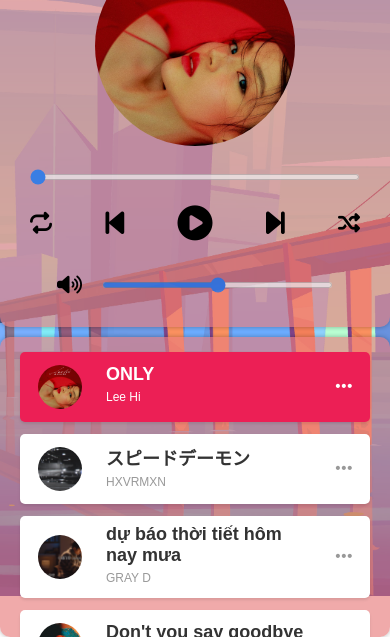
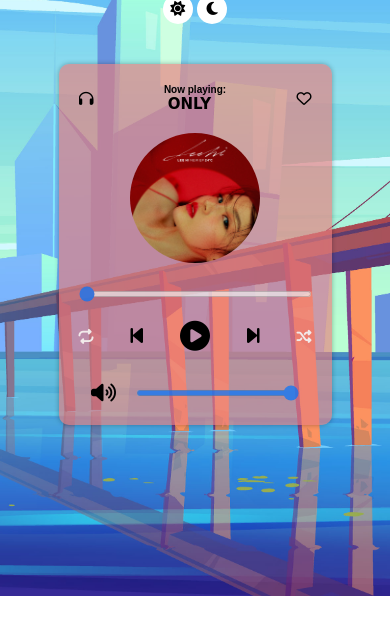
Before and after one commit to duongthanhnam24/liFeissound, a plain HTML site: page index.html in a window 390 px wide. Shown: the part 248-885 px from the top of the page. After the commit the page ends 844 px from the top, so only its background shows below. Drawn offline with Linux system fonts and the light colour scheme.

Commit message:
inphone2

```diff
--- a/index.html
+++ b/index.html
@@ -7,6 +7,7 @@
     <title>Music player N</title>
     <link rel="stylesheet" href="./fontawesome-free-6.4.0-web/css/all.min.css">
     <link rel="stylesheet" href="./main.css">
+    <link rel="stylesheet" href="./phone.css">
 
 </head>
 <body>
@@ -27,18 +28,18 @@
             <div class="dashboard background">
                 <!-- tình trạng pháy -->
                 <div class="status-music flex">
-                    <!-- <div class="headphone">
+                    <div class="headphone displaynone">
                         <i class="fa-solid fa-headphones"></i>
-                    </div> -->
+                    </div>
 
                     <div class="text-status text-align">
                         <h4>Now playing:</h4>
                         <h2>String 57th & 9th</h2>
                     </div>
 
-                    <!-- <div class="heart">
+                    <div class="heart displaynone">
                         <i class="fa-solid fa-heart" style="font-weight: normal;"></i>
-                    </div> -->
+                    </div>
                 </div>
                 <!-- cd -->
                 <div class="cd-music">
@@ -73,11 +74,12 @@
 
                     <div class="change-volum">
                         <div class="icon-volum">
+
                             <i class="fa-volum fa-solid fa-volume-high"></i>
                         </div>
 
                         <div class="volum-input">
-                            <input type="range" min="0" max="100" step="1" class="volum-progress">
+                            <input type="range" min="0" max="100" step="1" class="volum-progress" value="100">
                         </div>
                     </div>
             </div>
--- a/main.css
+++ b/main.css
@@ -7,6 +7,10 @@
     padding: 0;
     margin: 0;
     box-sizing: border-box;
+}
+
+.displaynone{
+  display: none;
 }
 
 html{
@@ -121,7 +125,7 @@ h1{
 h2{
   font-family: "Lobster Two", cursive;
   white-space: nowrap; /* Ngăn chặn đẩy xuống dòng */
-  overflow: hidden; /* Ẩn nội dung tràn ra ngoài phần tử cha */
+  /* overflow: hidden; Ẩn nội dung tràn ra ngoài phần tử cha */
   text-overflow: ellipsis; /* Hiển thị dấu (...) khi nội dung tràn ra */
 
 }
@@ -157,6 +161,8 @@ h2{
   cursor: pointer;
 
 }
+
+
 
 /* .progress::-webkit-slider-runnable-track {
   -webkit-appearance: none;
@@ -216,7 +222,7 @@ h2{
 }
 .play-list::-webkit-scrollbar{
   width: 4px;
-
+  height: 2px;
 }
 
 .play-list::-webkit-scrollbar-thumb{
@@ -265,7 +271,7 @@ h2{
   height: 44px;
   border-radius: 50%;
   background-size: cover;
-  margin: 0 8px;
+  margin: 0 10px;
 }
 
 .song .body {
--- a/main.js
+++ b/main.js
@@ -13,6 +13,11 @@
 
 const $ = document.querySelector.bind(document)
 const $$ = document.querySelectorAll.bind(document)
+
+const PLAYER_STORAGE_KEY = "NAM-PLAYER"
+
+
+const dashboard = $('.dashboard')
 
 const cd = $('.cd-music')
 const playlist = $('.play-list')
@@ -30,6 +35,7 @@ const btnRepeat = $('.btn-repeat')
 
 const btnVolum = $('.fa-volum')
 const volumProgress = $('.volum-progress')
+const headphone = $('.headphone')
 
 
 
@@ -39,6 +45,11 @@ const app  = {
     isRandom: false,// có cũng được ko cũng được
     isRepeat: false,
     isVolum:false,
+    config : JSON.parse(localStorage.getItem(PLAYER_STORAGE_KEY)) || {},
+    setConfig: function(key, value) {
+            this.config[key] = value
+            localStorage.setItem(PLAYER_STORAGE_KEY, JSON.stringify(this.config))
+    },
    songs: [
         {
             name : 'ONLY',
@@ -236,6 +247,7 @@ const app  = {
                 }
                 audio.play()
                 app.render()
+                app.scrolltoActive()
             }
 
 
@@ -252,6 +264,7 @@ const app  = {
                 app.render()
             }
 
+
             // xử lý bật tắt random
             btnRandom.onclick = function() {
                 // if(app.isRandom == true){
@@ -263,6 +276,8 @@ const app  = {
                 // }
 
                 app.isRandom = !app.isRandom
+                app.setConfig('isRandom', app.isRandom)
+
                 this.classList.toggle('active', app.isRandom) //phương thức sẽ xóa `active`trả về giá trị `false`. Nếu chưa có sẽ thêm `active` trả về giá trị `true`.
 
             }
@@ -270,6 +285,8 @@ const app  = {
             // bắt tắt lặp bài hát
             btnRepeat.onclick = function() {
                 app.isRepeat = !app.isRepeat
+                app.setConfig('isRepeat', app.isRepeat)
+
                 this.classList.toggle('active', app.isRepeat)
 
 
@@ -286,6 +303,7 @@ const app  = {
                         app.loadCurrentSong()
                         app.render()
                         audio.play()
+                        app.scrolltoActive()
                     }
 
 
@@ -302,8 +320,26 @@ const app  = {
 
             // bật tắt volum
             btnVolum.onclick = function() {
-                app.isVolum = !app.isVolum
-                this.classList.toggle('fa-volume-xmark', app.isVolum)
+                // app.isVolum = !app.isVolum
+                // this.classList.toggle('fa-volume-xmark', app.isVolum)
+                if (app.isVolum) {
+                    this.classList.remove('fa-volume-xmark')
+                    app.isVolum = false
+                    audio.volume = 1;
+              } else {
+                    this.classList.add('fa-volume-xmark')
+                    app.isVolum = true
+                    audio.volume = 0;
+                    audioVol = 0;
+
+              }
+            }
+
+
+            headphone.onclick = function() {
+                playlist.style.display = 'block'
+                dashboard.style.display = 'none'
+
             }
     },
     // load ra bài hát
@@ -353,8 +389,22 @@ const app  = {
             } , 300)
     },
 
+    // đổ dữ liệu trong strorage ra màn hình
+    returnConfig: function() {
+            this.isRandom = this.config.isRandom
+            this.isRepeat = this.config.isRepeat
+
+            btnRepeat.classList.toggle('active', app.isRepeat)
+            btnRandom.classList.toggle('active', app.isRandom)
+
+
+
+    },
+
 
     start: function() {
+        this.returnConfig()
+
         this.changebg()
 
         // định nghĩa các thuộc tính cho obj
--- /dev/null
+++ b/phone.css
@@ -0,0 +1,106 @@
+@media only screen and (max-width:46.1875em) {
+    .dashboard{
+        padding: 20px;
+    }
+
+    .favorite-music{
+       padding: 20px;
+    }
+
+    h1{
+        font-size: 35px;
+    }
+
+    .favorite-music button{
+        height: 30px;
+        width: 30px;
+        font-size: 15px;
+        cursor: pointer;
+    }
+
+    .card-music{
+        width: 70%;
+    }
+
+
+    .status-music{
+
+        justify-content: space-between;
+    }
+
+    .headphone{
+        display: block;
+        font-size: 15px;
+       margin-right: 15px;
+    }
+
+    .text-status{
+        overflow: hidden;
+        font-size: 10px;
+    }
+
+    h2{
+        animation: marquee 5s linear infinite;
+    }
+
+    .heart{
+        display: block;
+        margin-left: 15px;
+            font-size: 15px;
+    }
+
+    .cd-music {
+        width: 130px;
+        margin: auto;
+    }
+
+
+
+    .btn:first-child {
+        font-size: 15px;
+    }
+
+    .btn{
+        font-size: 20px;
+    }
+
+    .fas{
+        font-size: 30px;
+    }
+
+    .btn:last-child {
+        font-size: 15px;
+    }
+
+
+    .play-list{
+        display: none;
+        max-height: 400px;
+
+    }
+
+    .song{
+        overflow-x: scroll;
+
+    }
+    .pic-song{
+        /* display: none; */
+
+    }
+
+    .song .title{
+        font-size: 18px;
+        /* white-space: nowrap;
+        text-overflow: ellipsis; */
+
+    }
+
+    @keyframes marquee {
+        0% {
+          transform: translateX(0);
+        }
+        100% {
+          transform: translateX(-100%);
+        }
+      }
+}
```
